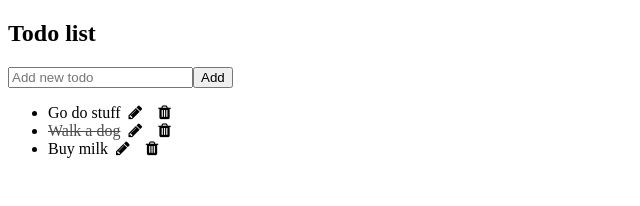
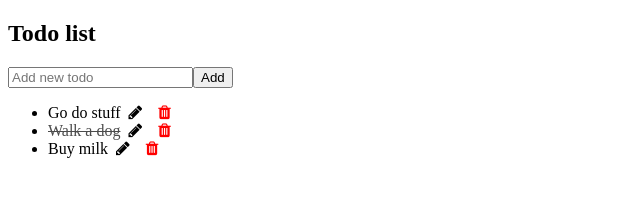
Before and after one commit to lukas-anci/todoHooks, a React (Create React App) app: page / in a window 1280 px wide. Shown: the top 206 px of the page, without its empty margins (0-640 px from the left). Built offline with nearby package versions, Linux system fonts and the light colour scheme.

Commit message:
added delete

```diff
--- a/src/App.jsx
+++ b/src/App.jsx
@@ -31,7 +31,6 @@ function App() {
     setTodos(todosCopy);
   };
   const handleDelete = (id) => {
-    console.log(id);
     const todosCopy = todos.filter((t) => t.id !== id);
     setTodos(todosCopy);
   };
--- a/src/components/TodoItem.jsx
+++ b/src/components/TodoItem.jsx
@@ -29,7 +29,11 @@ export const TodoItem = ({ item, onDoneUndone, onEditTodo, onDelete }) => {
         <input type="text" value={editTitle} onChange={handleEditTitle} />
       )}
       <i onClick={sendTitle} className="fa fa-pencil"></i>
-      <i onClick={() => onDelete(item.id)} className="fa fa-trash"></i>
+      <i
+        style={{ color: 'red' }}
+        onClick={() => onDelete(item.id)}
+        className="fa fa-trash"
+      ></i>
     </li>
   );
 };
```
